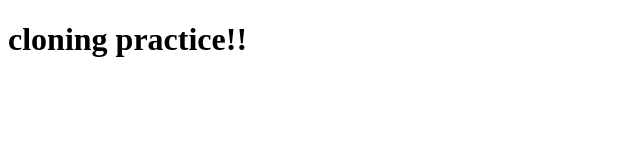
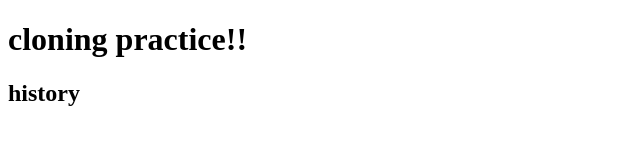
Before and after one commit to A-lebe/gizachew, a plain HTML site: page index.html in a window 1280 px wide. Shown: the whole page, without its empty margins (0-640 px from the left). Drawn offline with Linux system fonts and the light colour scheme.

Commit message:
index html

```diff
--- a/index.html
+++ b/index.html
@@ -11,6 +11,7 @@
 
 <body>
     <H1>cloning practice!!</H1>
+    <h2>history</h2>
 </body>
 
 </html>
```
